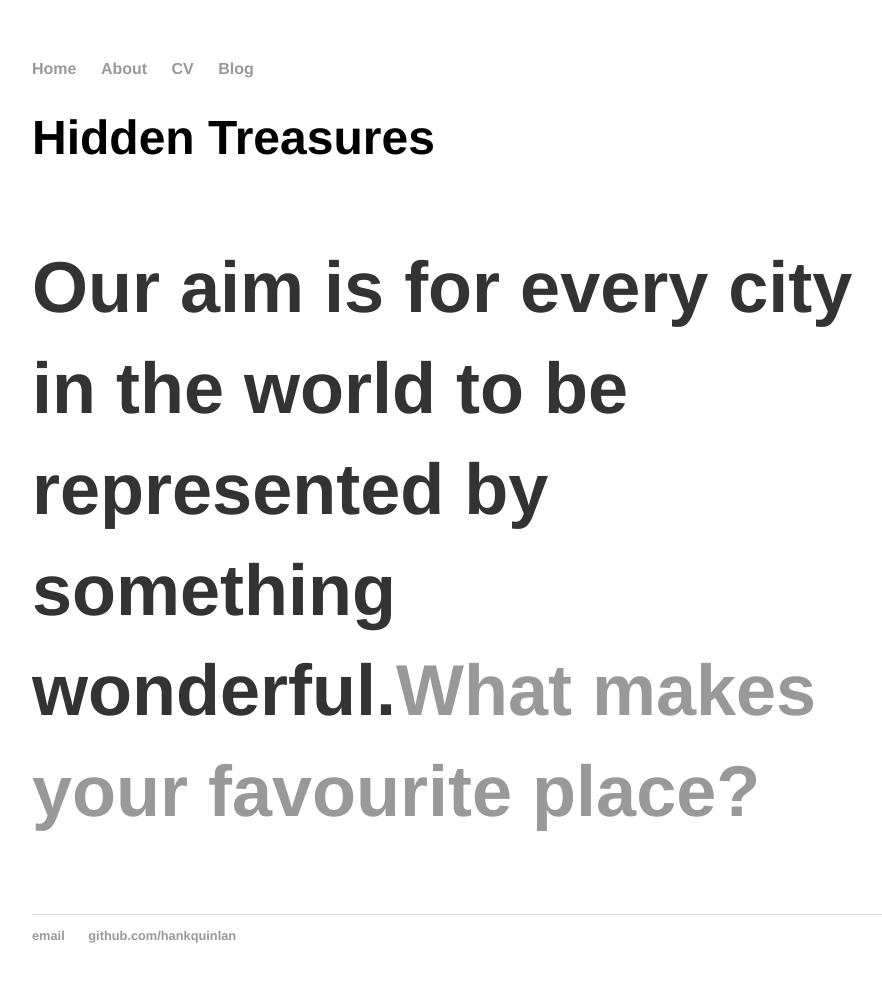
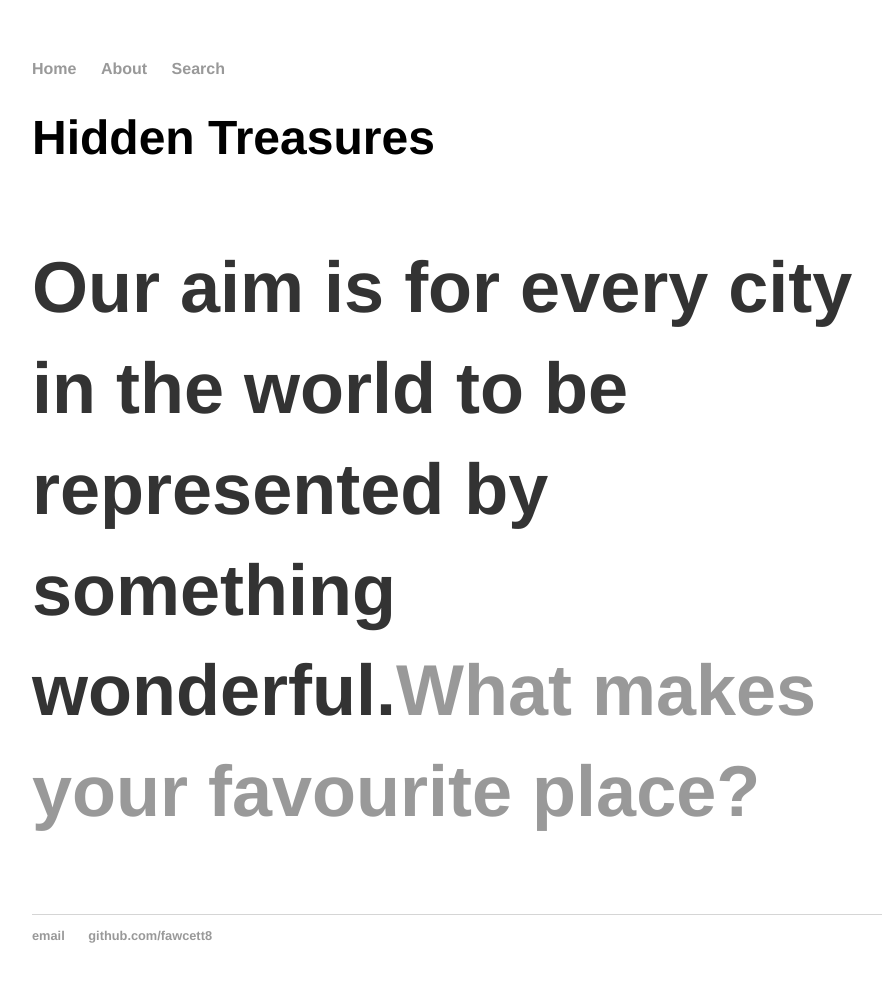
Before and after one commit to fawcett8/fawcett8.github.io, a Jekyll site: the page built from index.html, in a window 1280 px wide. Shown: the whole page, without its empty margins (160-1042 px from the left). Built offline with Jekyll 4.4.1, drawn with Linux system fonts in a browser that asks for light colours.

Commit message:
Update default.html

```diff
--- a/_layouts/default.html
+++ b/_layouts/default.html
@@ -9,9 +9,9 @@
 			<nav>
 	    		<ul>
 	        		<li><a href="/">Home</a></li>
-		        	<li><a href="/about">About</a></li>
-	        		<li><a href="/cv">CV</a></li>
-	        		<li><a href="/blog">Blog</a></li>
+		        	<li><a href="/About">About</a></li>
+	        		<li><a href="/search">Search</a></li>
+
 	    		</ul>
 			</nav>
 			<div class="container">
@@ -21,8 +21,8 @@
 			</div><!-- /.container -->
 			<footer>
 	    		<ul>
-	        		<li><a href="mailto:hankquinlanhub@gmail.com">email</a></li>
-	        		<li><a href="https://github.com/hankquinlan">github.com/hankquinlan</a></li>
+	        		<li><a href="mailto:theresalfawcett@hotmail.com">email</a></li>
+	        		<li><a href="https://github.com/fawcett8">github.com/fawcett8</a></li>
 				</ul>
 			</footer>
 		</body>
```
